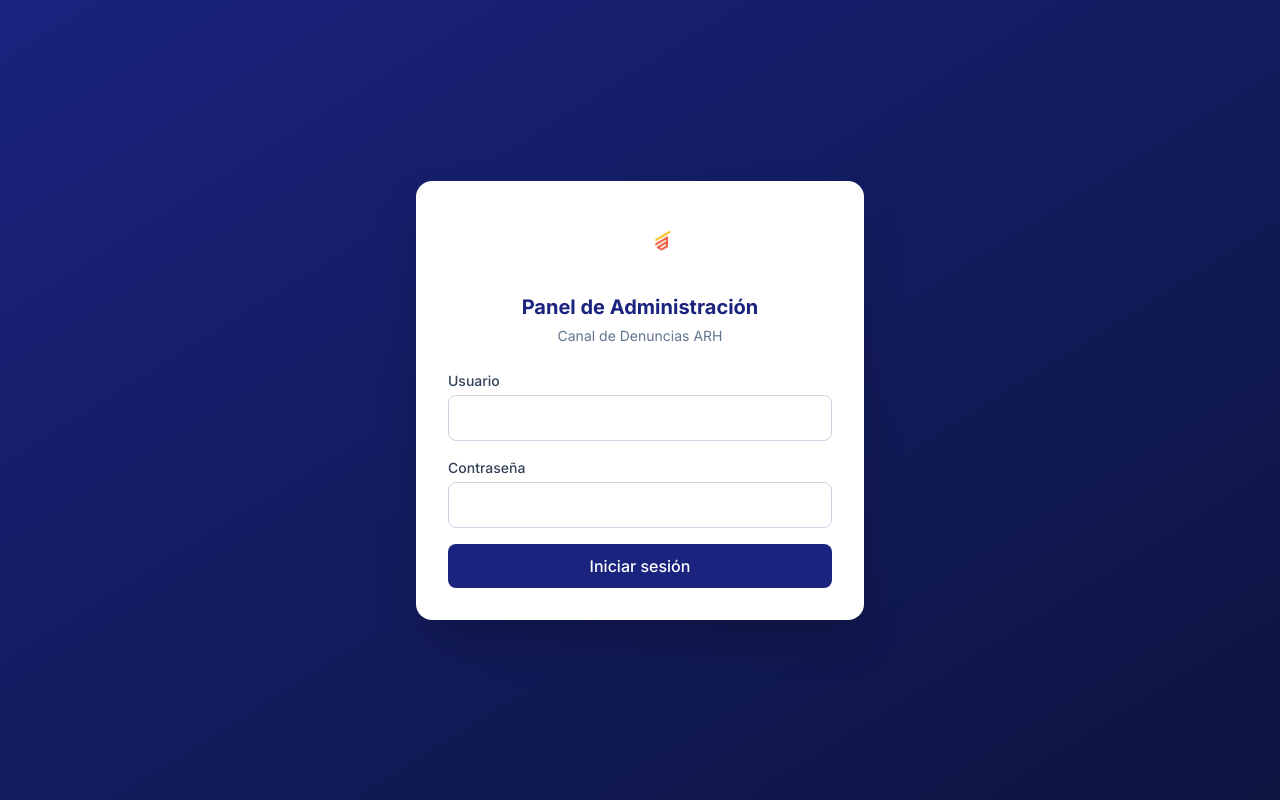
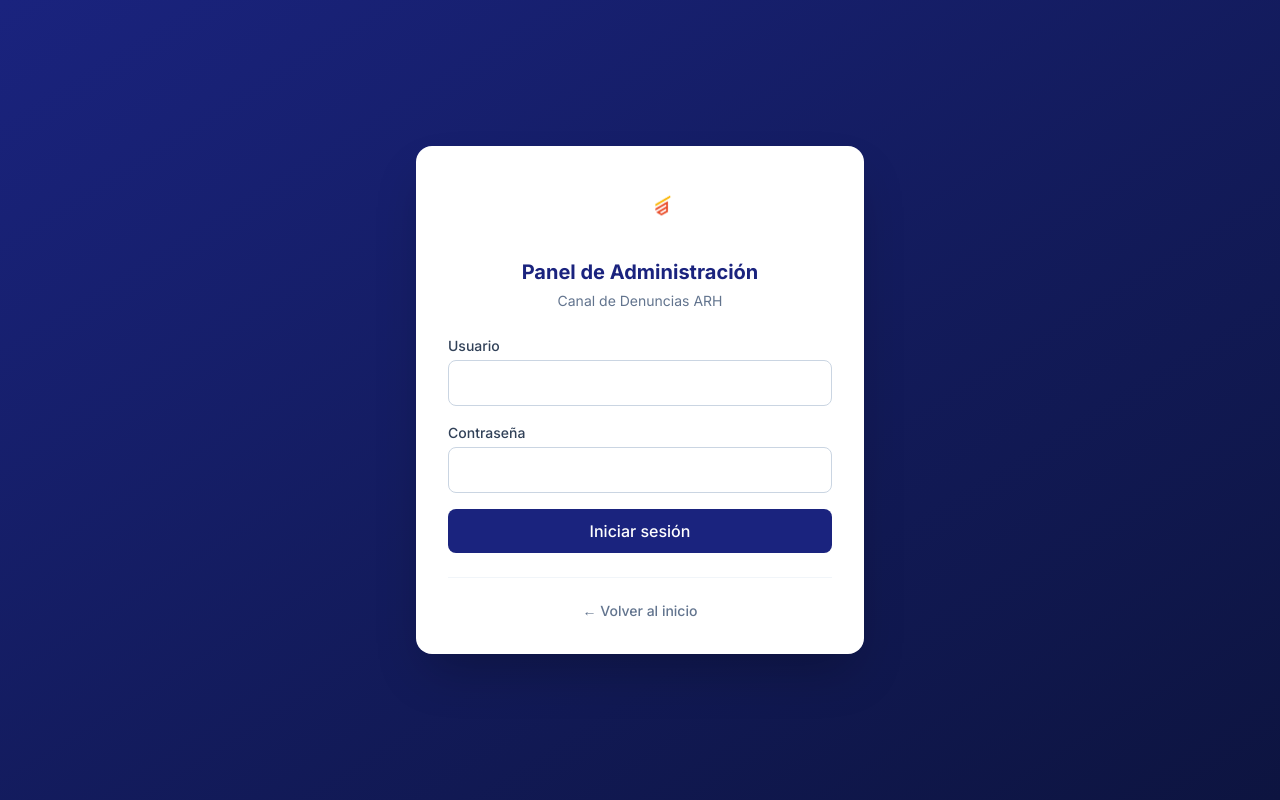
Before and after one commit to juanhernandez11/canal_de_denuncias_arh, a React (Vite) app: page /admin/login in a window 1280 px wide. Built offline with nearby package versions, Linux system fonts and the light colour scheme; no server answers.

Commit message:
feat: mejorar flujo admin - volver al inicio en login, logout redirige a home, ver sitio publico en sidebar

```diff
--- a/src/admin/AdminLayout.tsx
+++ b/src/admin/AdminLayout.tsx
@@ -11,7 +11,7 @@
   const handleLogout = async () => {
     await logout();
     toast.success('Sesión cerrada');
-    navigate('/admin/login', { replace: true });
+    navigate('/', { replace: true });
   };
 
   const navLinkClass = ({ isActive }: { isActive: boolean }) =>
@@ -72,6 +72,13 @@
               Conectado como <span className="font-semibold text-white">{user.username}</span>
             </p>
           )}
+          <NavLink
+            to="/"
+            className="mb-1 flex w-full items-center gap-3 rounded-lg px-4 py-3 text-sm font-medium text-white/80 transition-colors hover:bg-white/10 hover:text-white"
+            onClick={() => setSidebarOpen(false)}
+          >
+            <span aria-hidden="true">🌐</span> Ver sitio público
+          </NavLink>
           <button
             type="button"
             onClick={handleLogout}
--- a/src/admin/pages/LoginPage.tsx
+++ b/src/admin/pages/LoginPage.tsx
@@ -1,5 +1,5 @@
 import { FormEvent, useState } from 'react';
-import { useNavigate } from 'react-router-dom';
+import { useNavigate, Link } from 'react-router-dom';
 import toast from 'react-hot-toast';
 import { useAuth } from '../AuthContext';
 
@@ -92,6 +92,15 @@
             {submitting ? 'Ingresando…' : 'Iniciar sesión'}
           </button>
         </form>
+
+        <div className="mt-6 border-t border-slate-100 pt-5 text-center">
+          <Link
+            to="/"
+            className="inline-flex items-center gap-1.5 text-sm font-medium text-slate-500 transition-colors hover:text-[#1a237e]"
+          >
+            ← Volver al inicio
+          </Link>
+        </div>
       </div>
     </div>
   );
--- a/src/components/Tracking.tsx
+++ b/src/components/Tracking.tsx
@@ -175,7 +175,7 @@
               to="/"
               className="inline-block text-sm text-slate-500 hover:text-[#1a237e] transition-colors"
             >
-              ← Volver al inicio
+              Volver al inicio
             </Link>
           </div>
         </div>
--- a/src/components/TrackingSearch.tsx
+++ b/src/components/TrackingSearch.tsx
@@ -56,7 +56,7 @@
               to="/"
               className="inline-block text-sm font-semibold text-[#1a237e] hover:text-[#283593] transition-colors"
             >
-              ← Volver al inicio
+              Volver al inicio
             </Link>
           </div>
         </form>
```
